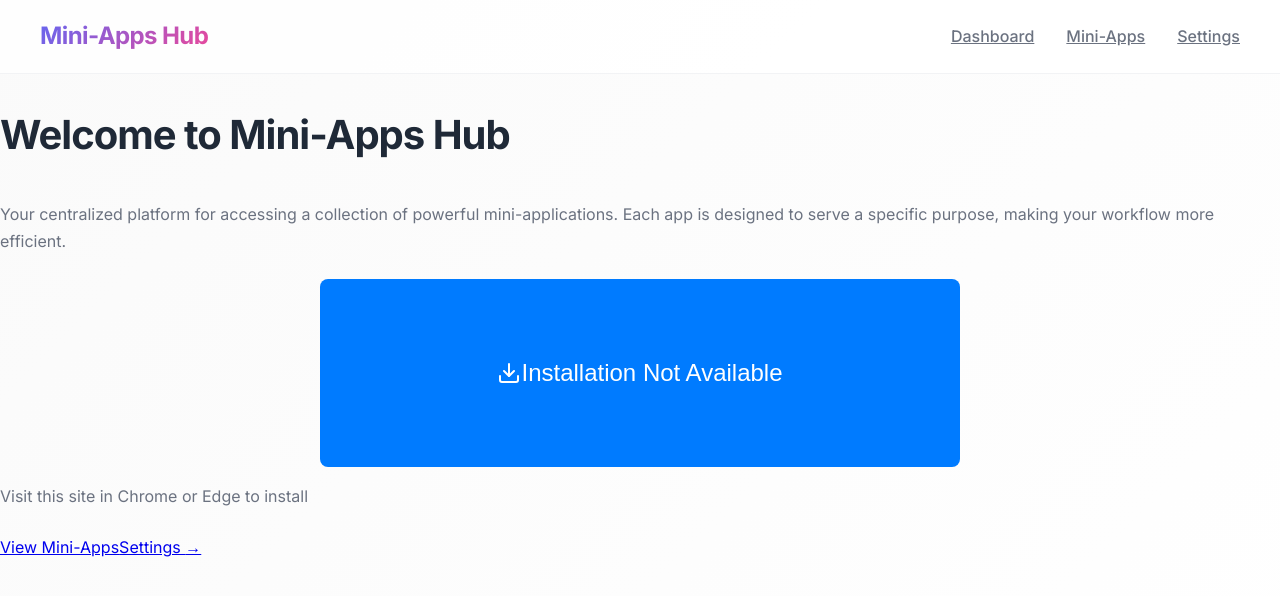
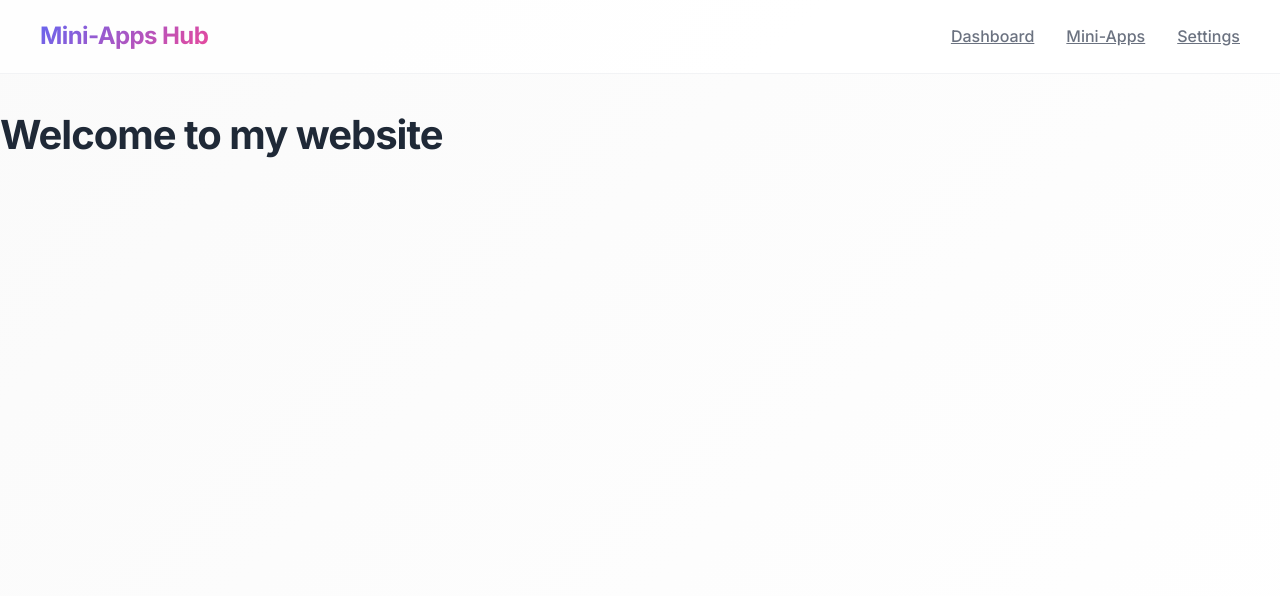
Before and after one commit to Techno-UWA/MiniApps, a Next.js app: page / in a window 1280 px wide. Shown: the top 596 px of the page. Built offline with nearby package versions, Linux system fonts and the light colour scheme.

Commit message:
Testing pure static homepage to see if Cloudflare works

```diff
--- a/src/app/page.tsx
+++ b/src/app/page.tsx
@@ -5,7 +5,7 @@ export default function Home() {
     <div className="bg-white">
       <div className="relative isolate px-6 pt-14 lg:px-8">
         <div className="mx-auto max-w-2xl py-32 sm:py-48 lg:py-56">
-          <HomeContent />
+          <h1>Welcome to my website</h1>
         </div>
       </div>
     </div>
```
